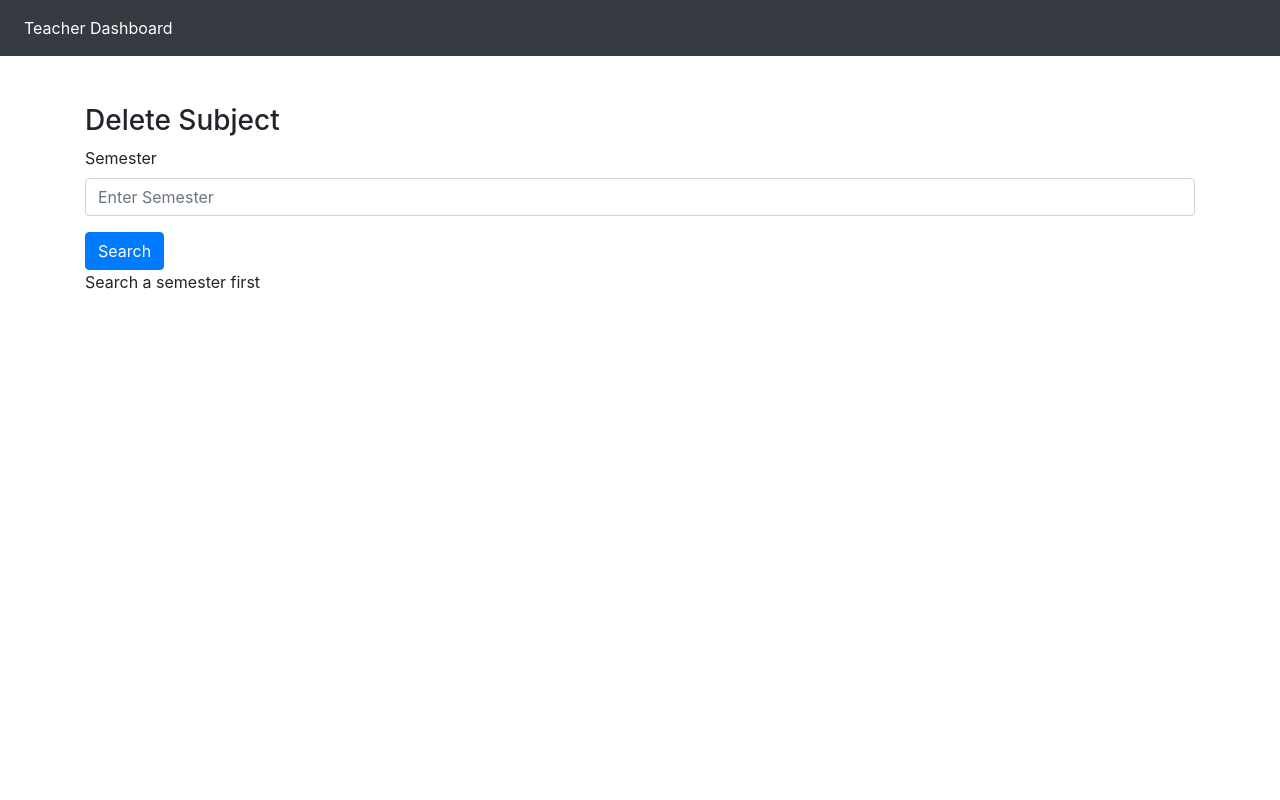
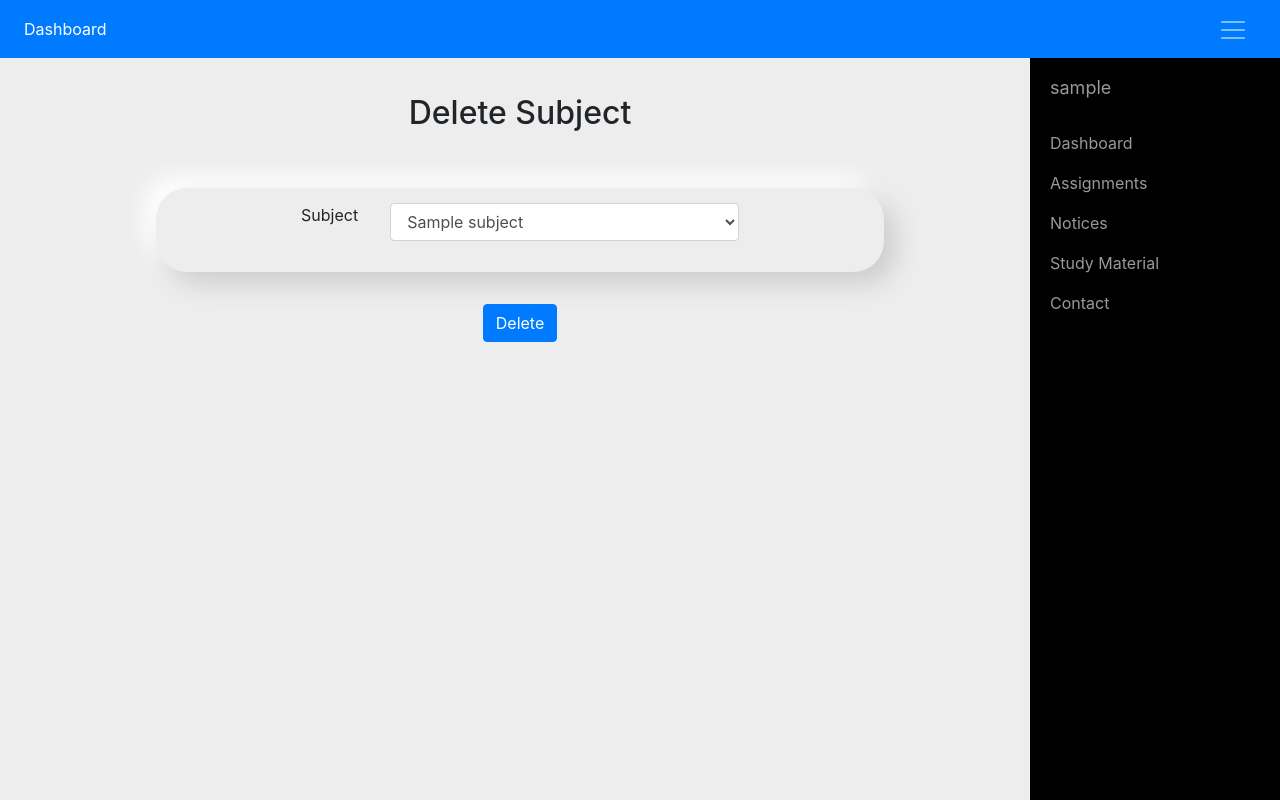
Before and after one commit to officialbidisha/Assignment-Submission-Portal, a PHP site: page /deletesubject.php in a window 1280 px wide. Run offline with PHP 8.4, Linux system fonts and the light colour scheme; the visitor is signed in with stand-in values (Sample User, id 1); tables that the repository leaves empty or names only in its code hold one stand-in row (values such as "Sample post").

Commit message:
add and delete suject updated

```diff
--- a/New/assignmentupload.php
+++ b/New/assignmentupload.php
@@ -187,7 +187,8 @@ if (isset($_GET['sem'])) {
 
         if ($data) {
     ?>
-            <div class="container d-flex justify-content-center">
+          <div class="p-2"></div>
+          <div class="container d-flex justify-content-center">
                 <div class="d-flex justify-content-center alert alert-success" style="width:30%">
                     <?php echo "Assignment Uploaded"; ?>
                 </div>
--- a/New/deletesubject.php
+++ b/New/deletesubject.php
@@ -1,17 +1,16 @@
 <?php
 session_start();
 include("../includes/db.php");
-        if(isset($_SESSION['username'])){
-            $username=$_SESSION['username'];//has to be logged in
-
+if (isset($_SESSION['username'])){
+  $username = $_SESSION['username']; //has to be logged in
+  $semester=$_SESSION['sem'];
   }
 else
-                header( "refresh:2; url=login_teacher.php" );
-        $semester = !empty($_GET['sem']) ? $_GET['sem'] : '';
-
+  header("refresh:2; url=login_teacher.php");
 ?>
 <!DOCTYPE html>
 <html lang="en">
+
 <head>
   <title>Bootstrap Example</title>
   <meta charset="utf-8">
@@ -20,85 +19,114 @@
   <script src="https://ajax.googleapis.com/ajax/libs/jquery/3.4.1/jquery.min.js"></script>
   <script src="https://cdnjs.cloudflare.com/ajax/libs/popper.js/1.16.0/umd/popper.min.js"></script>
   <script src="https://maxcdn.bootstrapcdn.com/bootstrap/4.4.1/js/bootstrap.min.js"></script>
+  <script src="navigation.js"></script>
+  <link href="navigation.css" rel="stylesheet" id="naviagtion-css">
+  <link rel="stylesheet" href="cardstyles.css">
+  <link rel="stylesheet" href="tablestyle.css">
+  <link rel="stylesheet" href="formborder.css">
+  <style>
+    body {
+      background-color: #ededed;
+      background-repeat: no-repeat;
+      background-position: center;
+      background-size: contain;
+    }
+  </style>
 </head>
+
 <body>
-<nav class="navbar navbar-expand-sm bg-dark navbar-dark">
-  <ul class="navbar-nav">
-    <li class="nav-item active">
-      <a class="nav-link" href="#">Teacher Dashboard</a>
-    </li>
+  <nav class="navbar navbar-expand navbar-dark bg-primary fixed-top"> <a href="#menu-toggle" id="menu-toggle" class="navbar-brand"><span class="navbar-toggler-icon"></span></a> <button class="navbar-toggler" type="button" data-toggle="collapse" data-target="#navbarsExample02" aria-controls="navbarsExample02" aria-expanded="false" aria-label="Toggle navigation"> <span class="navbar-toggler-icon"></span> </button>
+    <div class="collapse navbar-collapse" id="navbarsExample02">
+      <ul class="navbar-nav mr-auto">
+        <li class="nav-item active"> <a class="nav-link" href="firstteacher.php">Dashboard</a> </li>
       </ul>
+      <form class="form-inline my-2 my-md-0"> </form>
+    </div>
   </nav>
-<div class="container mt-5">
-    <h3>Delete Subject</h3>
-    <form>
-            <div class="form-group">
-                <label for="sem">Semester</label>
-                <input type="number" class="form-control" id="num" value="<?php echo $semester;?>" name="sem" aria-describedby="semester" placeholder="Enter Semester">
+  <div id="wrapper" class="toggled">
+    <div id="sidebar-wrapper">
+      <ul class="sidebar-nav">
+        <li class="sidebar-brand"> <a href="firstteacher.php"> <?php echo $_SESSION['username'] ?> </a> </li>
+        <li> <a href="firstteacher.php">Dashboard</a> </li>
+        <li> <a href="assignmentinside.php">Assignments</a> </li>
+        <li> <a href="noticeview.php">Notices</a> </li>
+        <li> <a href="studyupload.php">Study Material</a> </li>
+        <li> <a href="#">Contact</a> </li>
+      </ul>
+    </div> <!-- /#sidebar-wrapper -->
+    <div id="page-content-wrapper">
+      <div class="container mt-3 custom-form-container" style="width:1000px; margin:0 auto;">
+        <center>
+          <h2>Delete Subject</h2>
+        </center>
+        <div class="p-4"></div>
+        <div class="border-decoration">
+
+        <form action="" method="get">
+          <div class="form-group text-center">
+            <div class="container">
+            <div class="row d-flex justify-content-center">
+            <label class="col-xs-6" >Subject</label>
+            <div class="p-3"></div>
+            <select class="form-control col-xs-6 w-50" id="subjectControlSelect1" name="subject">
+                      <?php
+                      $get_subject = "select * from sem_subject where teacher='$username'";
+                      $run_subject = mysqli_query($con, $get_subject);
+
+                      while ($row_subject = mysqli_fetch_array($run_subject)) {
+
+                        $subject = $row_subject['subject'];
+                        echo "<option>$subject</option>";
+                      }
+
+                      ?>
+
+
+            </select>
             </div>
-            <button type="submit" class="btn btn-primary">Search</button>
+            </div>
+          </div>
+          </div>
+          <div class="p-3"></div>
+          <div class="d-flex justify-content-center">
+          <button type="submit" name="button" class="btn btn-primary">Delete</button>
+          </div>
+          <!-------Checks if user has submitted using button so get[button]------->
         </form>
         <?php
-                if(isset($_GET["sem"])){
 
-    ?>
-    <form action="" method="post">
-    <input name="semester" value="<?php echo $_GET["sem"];?>" type="hidden">
-    <div class="form-group">
-                    <label for="exampleFormControlSelect1">Select</label>
-                    <select class="form-control" name="subject"><!---the subject is the variable where the selected item is stored-->
-
-                            <?php
-
-                                    $sem_sub=$_GET["sem"];
-                                    $get_subject="select * from sem_subject where sem=$sem_sub AND teacher='$username'";
-
-                                    $run_subject=mysqli_query($con,$get_subject);
-
-                                    while($row_subject=mysqli_fetch_array($run_subject))
-                                    {
-
-                                        $subject=$row_subject['subject'];
-                                        echo"<option>$subject</option>";
+        if (isset($_GET['button'])) {
+         // $sem = $_GET["sem"];
+          $subject = $_GET["subject"];
+          if ($subject != "") {
+            $query = "DELETE from sem_subject where subject ='$subject'";
+            $data = mysqli_query($con, $query);
+            if ($data) {?>
+            <div class="p-2"></div>
+            <div class="container d-flex justify-content-center">
+            <div class="d-flex justify-content-center alert alert-success" style="width:30%">
+                <?php echo "Subject Deleted Successfully";?>
+            </div>
+            </div>
+            <?php }
+          } else {?>
+            <div class="p-2"></div>
+            <div class="container d-flex justify-content-center">
+            <div class="d-flex justify-content-center alert alert-danger" style="width:30%">
+                <?php echo "Incorrect Details"; ?>
+            </div>
+            </div>
+          <?php }
         }
 
 
         ?>
+      </div>
+      <!--container mt-5------->
+    </div>
+    <!--page content wrapper---->
+  </div>
+  <!---toggled----->
+</body>
 
-                    </select>
-                    <br>
-                    <button type="submit" name="delete" class="btn btn-danger">Delete</button>
-    </div>
-    </form>
-     <?php
-                }
-                else{
-                        echo 'Search a semester first';
-                    }
-     ?>
-     <?php
-
-                if(isset($_POST['subject']) && isset($_POST['semester']))
-		{
-                        $sem_sub=$_POST['semester'];
-                        $subject=$_POST['subject'];
-			if($sem_sub!="" && $subject!="")
-			{
-				$query="DELETE FROM sem_subject where sem=$sem_sub && subject='$subject'";
-				$data=mysqli_query($con,$query);
-
-				if($data)
-				{
-					echo "Subject Deleted";
-				}
-
-			}
-			else
-			{
-				echo " All fields required";
-			}
-		}
-			?>
-</div>
-</body>
 </html>
```
Also changed, not shown: New/addsubject.php (+80 -30 lines), New/assignmentsubmit.php (+105 -42 lines). Lines whose indentation alone changed are shown as unchanged.
